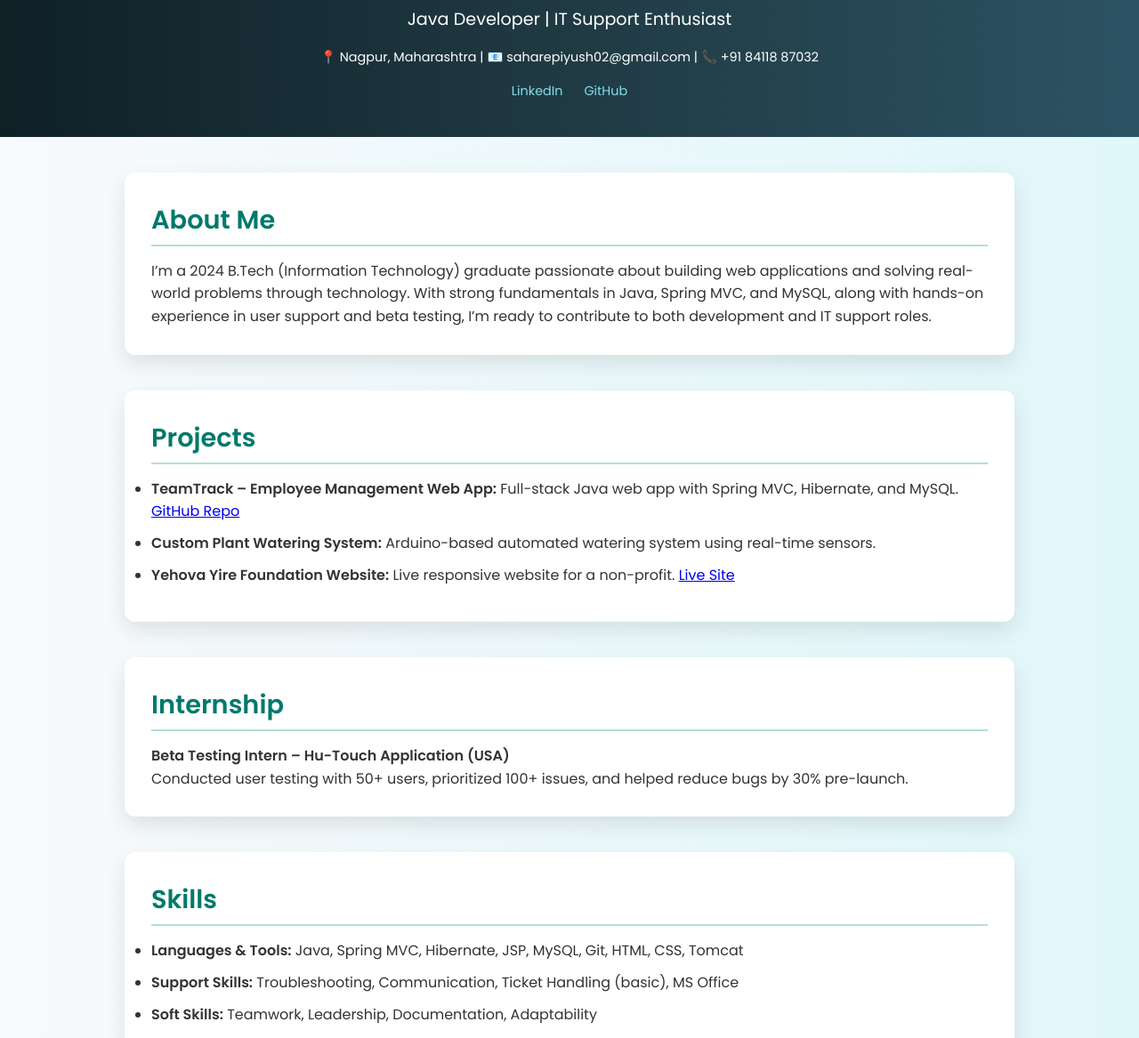
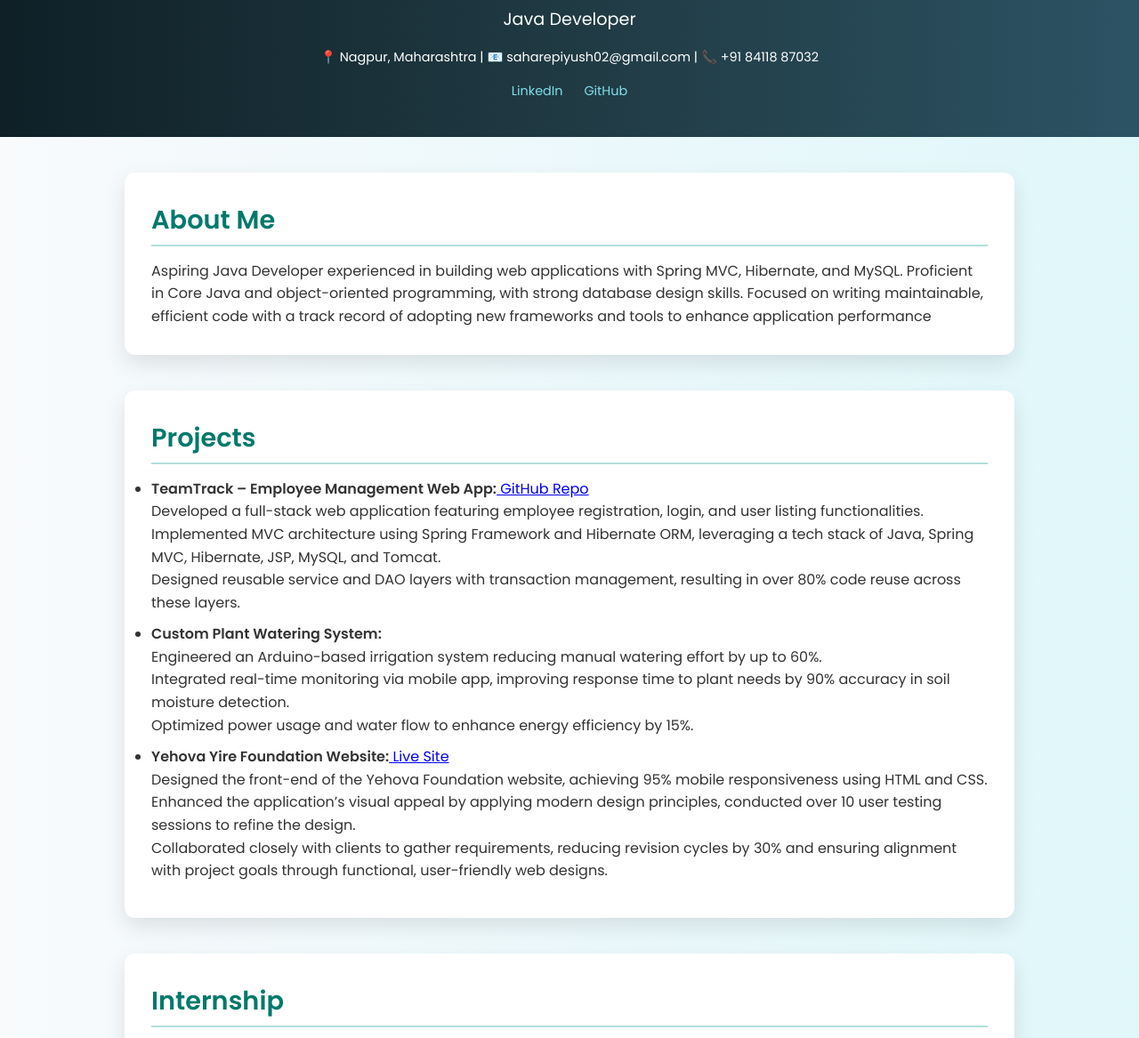
Before and after one commit to piyush1sahare/MyPortfolio, a plain HTML site: page index.html in a window 1280 px wide. Shown: the part 107-1274 px from the top of the page at 89% size. Drawn offline with Linux system fonts and the light colour scheme.

Commit message:
updated the texts

```diff
--- a/index.html
+++ b/index.html
@@ -11,7 +11,7 @@
 <body>
   <header>
     <h1>Piyush Sahare</h1>
-    <p>Java Developer | IT Support Enthusiast</p>
+    <p>Java Developer</p>
     <div class="contact">
       📍 Nagpur, Maharashtra | 📧 saharepiyush02@gmail.com | 📞 +91 84118 87032
     </div>
@@ -24,16 +24,21 @@
   <section>
     <h2>About Me</h2>
     <p>
-      I’m a 2024 B.Tech (Information Technology) graduate passionate about building web applications and solving real-world problems through technology. With strong fundamentals in Java, Spring MVC, and MySQL, along with hands-on experience in user support and beta testing, I’m ready to contribute to both development and IT support roles.
+       Aspiring Java Developer experienced in building web applications with Spring MVC, Hibernate, and MySQL. Proficient in Core Java and object-oriented programming, with strong database design skills. Focused on writing maintainable, efficient code with a track record of adopting new frameworks and tools to enhance application performance
     </p>
   </section>
 
   <section>
     <h2>Projects</h2>
     <ul>
-      <li><strong>TeamTrack – Employee Management Web App:</strong> Full-stack Java web app with Spring MVC, Hibernate, and MySQL. <a href="https://github.com/piyush1sahare/TeamTrack.git" target="_blank">GitHub Repo</a></li>
-      <li><strong>Custom Plant Watering System:</strong> Arduino-based automated watering system using real-time sensors.</li>
-      <li><strong>Yehova Yire Foundation Website:</strong> Live responsive website for a non-profit. <a href="https://yehovayirefoundation.org/" target="_blank">Live Site</a></li>
+      <li><strong>TeamTrack – Employee Management Web App:</strong><a href="https://github.com/piyush1sahare/TeamTrack.git" target="_blank"> GitHub Repo</a><br> Developed a full-stack web application featuring employee registration, login, and user listing functionalities. <br> Implemented MVC architecture using Spring Framework and Hibernate ORM, leveraging a tech stack of Java, Spring MVC, Hibernate, JSP, MySQL, and Tomcat. <br> Designed reusable service and DAO layers with transaction management, resulting in over 80% code reuse across these layers. </li>
+
+
+      <li><strong>Custom Plant Watering System:</strong><br> Engineered an Arduino-based irrigation system reducing manual watering effort by up to 60%.<br>Integrated real-time monitoring via mobile app, improving response time to plant needs by 90% accuracy in soil moisture detection.<br>Optimized power usage and water flow to enhance energy efficiency by 15%.</li>
+
+
+      <li><strong>Yehova Yire Foundation Website:</strong><a href="https://yehovayirefoundation.org/" target="_blank"> Live Site</a><br>  Designed the front-end of the Yehova Foundation website, achieving 95% mobile responsiveness using HTML and CSS. <br>Enhanced the application’s visual appeal by applying modern design principles, conducted over 10 user testing sessions to refine the design.<br>Collaborated closely with clients to gather requirements, reducing revision cycles by 30% and ensuring alignment with project goals through functional, user-friendly web designs.
+        </li>
     </ul>
   </section>
 
@@ -41,7 +46,8 @@
     <h2>Internship</h2>
     <p>
       <strong>Beta Testing Intern – Hu-Touch Application (USA)</strong><br />
-      Conducted user testing with 50+ users, prioritized 100+ issues, and helped reduce bugs by 30% pre-launch.
+      Internship on Beta Testing on Hu-Touch Application by Nitti, Chicago, USA <br> Conducted user testing sessions with 50+ participants to identify usability issues and gather detailed feedback. <br> Analyzed and prioritized over 100 user-reported bugs and feature requests to enhance product quality. <br> Collaborated with the development team to ensure timely fixes, contributing to a 30% reduction in critical issues before product launch.
+
     </p>
   </section>
 
@@ -49,7 +55,7 @@
     <h2>Skills</h2>
     <ul>
       <li><strong>Languages & Tools:</strong> Java, Spring MVC, Hibernate, JSP, MySQL, Git, HTML, CSS, Tomcat</li>
-      <li><strong>Support Skills:</strong> Troubleshooting, Communication, Ticket Handling (basic), MS Office</li>
+
       <li><strong>Soft Skills:</strong> Teamwork, Leadership, Documentation, Adaptability</li>
     </ul>
   </section>
```
